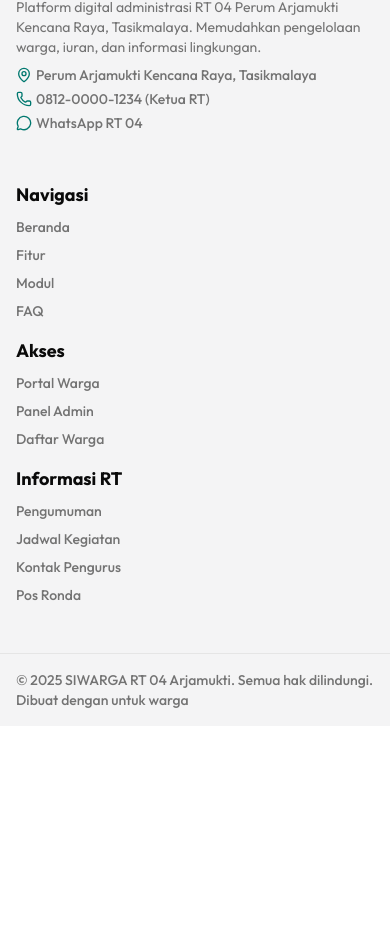
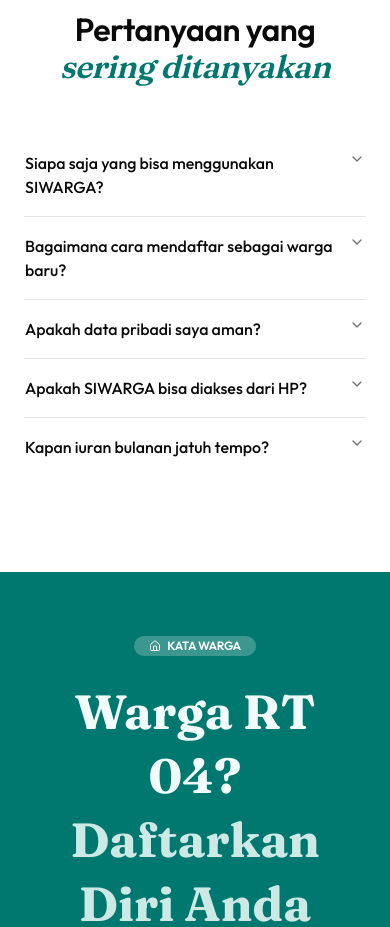
Before and after one commit to raihannurhidayat/landing-page-siwarga, a Next.js app: page / in a window 390 px wide. Shown: the part 8497-9424 px from the top of the page. Before the commit the page ends 9223 px from the top, so only its background shows below. Built offline with nearby package versions, Linux system fonts and the light colour scheme.

Commit message:
Add contact section to landing page (#4)
* feat(landing): add contact section

* Merge branch 'development' into feature/alp-26-cta

```diff
--- a/components/layouts/public-layout.tsx
+++ b/components/layouts/public-layout.tsx
@@ -5,10 +5,7 @@ function PublicLayout({ children }: { children: React.ReactNode }) {
   return (
     <>
       <Navbar />
-      <main>
-        Public layout
-        {children}
-      </main>
+      <main>{children}</main>
       <Footer />
     </>
   );
--- /dev/null
+++ b/features/landing/components/contacts.tsx
@@ -0,0 +1,49 @@
+import { Badge } from "@/components/ui/badge";
+import { Button } from "@/components/ui/button";
+import { fraunces } from "@/lib/fonts";
+import { cn } from "@/lib/utils";
+import { Home, ShieldCheck, UserRoundPlus } from "lucide-react";
+
+function ContactLanding() {
+  return (
+    <section className="flex flex-col items-center justify-center w-full gap-6 px-6 py-16 bg-primary text-primary-foreground md:px-0">
+      <Badge className="inline-flex items-center gap-1.5 rounded-full px-3.5 text-xs font-semibold uppercase tracking-tight bg-secondary/25 text-white">
+        <Home /> <span>Kata Warga</span>
+      </Badge>
+
+      <div
+        className={cn(
+          fraunces.className,
+          "text-5xl font-bold leading-16 text-center",
+        )}
+      >
+        <h1>Warga RT 04?</h1>
+        <h1 className="opacity-85">Daftarkan Diri Anda</h1>
+      </div>
+      <span className="text-center text-wrap opacity-85">
+        Akses informasi RT, pantau iuran, dan tetap terhubung dengan
+        <br /> komunitas perumahan Anda.
+      </span>
+
+      <div
+        role="group"
+        className="flex flex-col items-center gap-2 text-semibold md:flex-row justify-baseline"
+      >
+        <Button variant="secondary" size="lg">
+          <UserRoundPlus className="mr-2" />
+          <span>Daftar Sebagai Warga</span>
+        </Button>
+        <Button
+          variant="outline"
+          size="lg"
+          className="bg-transparent outline-1 outline-primary"
+        >
+          <ShieldCheck className="mr-2" />
+          <span>Masuk Admin</span>
+        </Button>
+      </div>
+    </section>
+  );
+}
+
+export default ContactLanding;
--- a/features/landing/components/testimonial-section.tsx
+++ b/features/landing/components/testimonial-section.tsx
@@ -34,8 +34,8 @@ const testimonials = [
 const TestimonialSection = () => {
   return (
     <section className="bg-[#fdf3e3] py-27">
-      <div className="mx-auto max-w-275 px-6">
-        <div className="text-center space-y-6">
+      <div className="px-6 mx-auto max-w-275">
+        <div className="space-y-6 text-center">
           <Badge className="inline-flex items-center gap-1.5 rounded-[20px] border px-3.5 text-[12px] font-semibold uppercase tracking-[0.4px] border-[#f0d9a8] bg-[#fdf3e3] text-[#c9973a] py-2">
             <Star /> <span>Kata Warga</span>
           </Badge>
@@ -73,7 +73,6 @@ const TestimonialSection = () => {
                   <div>
                     <div className="text-[14px] font-semibold text-foreground">
                       {testimonial.name}
-                      Raihan
                     </div>
                     <div className="text-[12px] text-muted-foreground">
                       {testimonial.role}
--- a/features/landing/pages/landing-page.tsx
+++ b/features/landing/pages/landing-page.tsx
@@ -6,6 +6,7 @@ import { TwoViews } from "../components/two-views-section";
 import FAQSection from "../components/faq-section";
 import TestimonialSection from "../components/testimonial-section";
 import HowItWorksSection from "../components/how-it-works-section";
+import ContactLanding from "../components/contacts";
 
 const LandingPage = () => {
   return (
@@ -17,6 +18,8 @@ const LandingPage = () => {
       <TwoViews />
       <FAQSection />
       <TestimonialSection />
+      <FAQSection />
+      <ContactLanding />
     </div>
   );
 };
```
